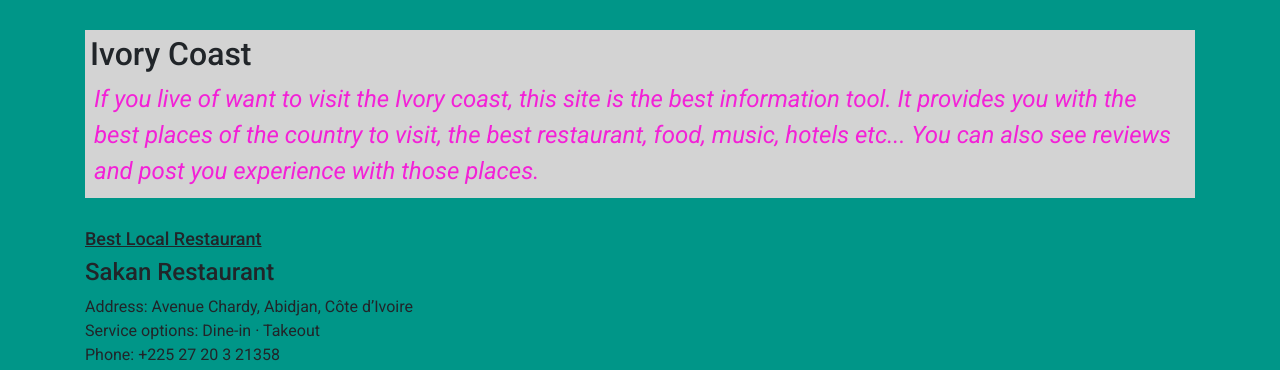
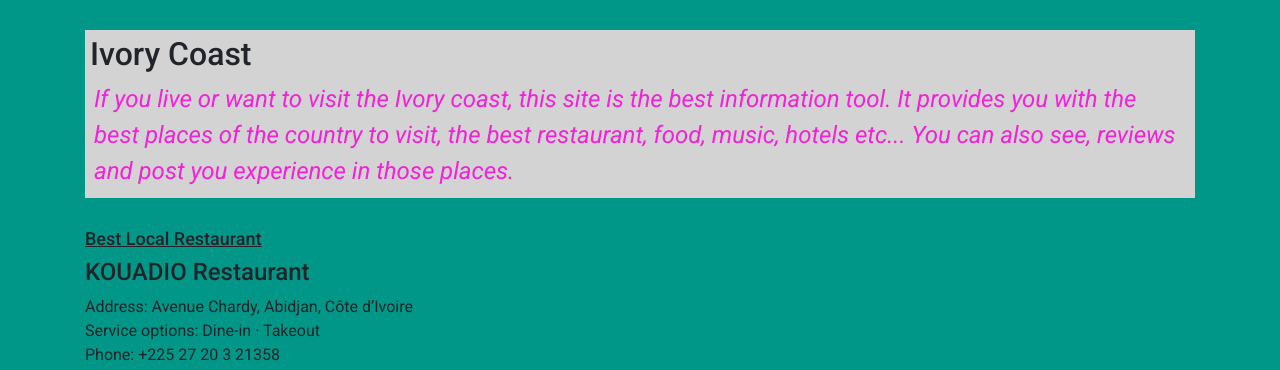
Before and after one commit to kouadio23/Web_App_AllYouNeed, a Django app: page /food/ in a window 1280 px wide. Shown: the part 108-478 px from the top of the page. Run offline with Django 3.2, Linux system fonts and the light colour scheme; some libraries are stand-ins or nearby versions.

Commit message:
writing correction

```diff
--- a/allYouNeed/templates/allYouNeed/base.html
+++ b/allYouNeed/templates/allYouNeed/base.html
@@ -55,9 +55,9 @@
   <main role="main" class="container">
     <article class="article">
       <h2>Ivory Coast</h2>
-      <p>If you live of want to visit the Ivory coast, this site is the best information tool. It provides
+      <p>If you live or want to visit the Ivory coast, this site is the best information tool. It provides
         you with the best places of the country to visit, the best restaurant, food, music, hotels etc...
-        You can  also see reviews and post you experience with those places.
+        You can also see, reviews and post you experience in those places.
     </article>
     <div class="row">
       <div class="col-md-8">
--- a/allYouNeed/templates/allYouNeed/food.html
+++ b/allYouNeed/templates/allYouNeed/food.html
@@ -2,7 +2,7 @@
 {% block content%}
     <h2 style="text-decoration: underline; font-size: large; margin-top: 30px;">Best Local Restaurant</h2>
     <div>
-      <h4>Sakan Restaurant</h4>
+      <h4>KOUADIO Restaurant</h4>
       <p>Address: Avenue Chardy, Abidjan, Côte d’Ivoire<br>
         Service options: Dine-in · Takeout<br>
         Phone: +225 27 20 3 21358</p>
--- a/allYouNeed/templates/allYouNeed/home.html
+++ b/allYouNeed/templates/allYouNeed/home.html
@@ -2,7 +2,7 @@
 {% block content %}
 <h1>Welcome To ALL YOU NEED SITE</h1>
 <h4>Please Navigate To each Categaury Above To see Content And Post.</h4>
-<p>Thank You.</p>
+<p>THANK YOU.</p>
 <h3>SEE POST BELOW</h3>
 {% for post in posts %}
 <article class="media content-section">
```
